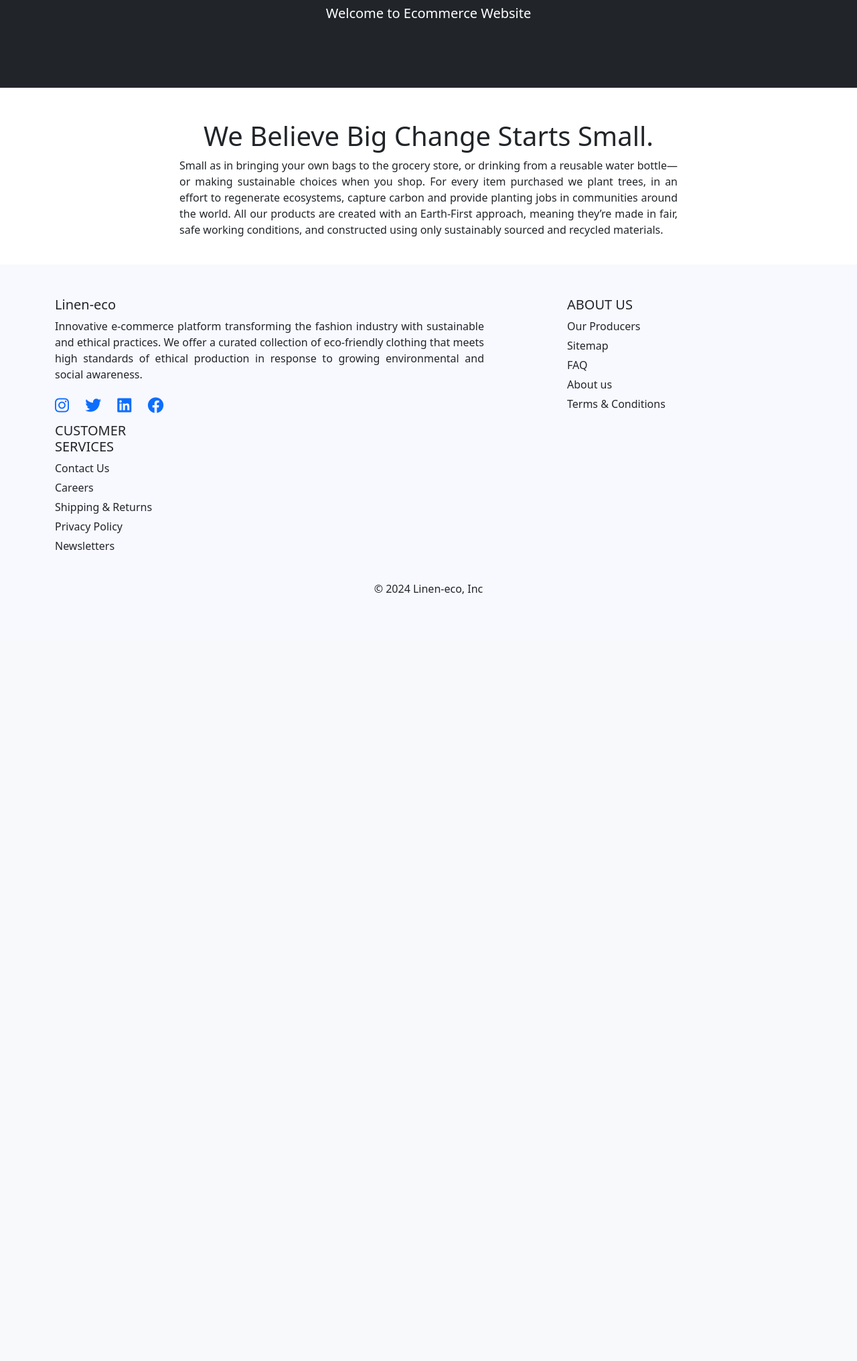
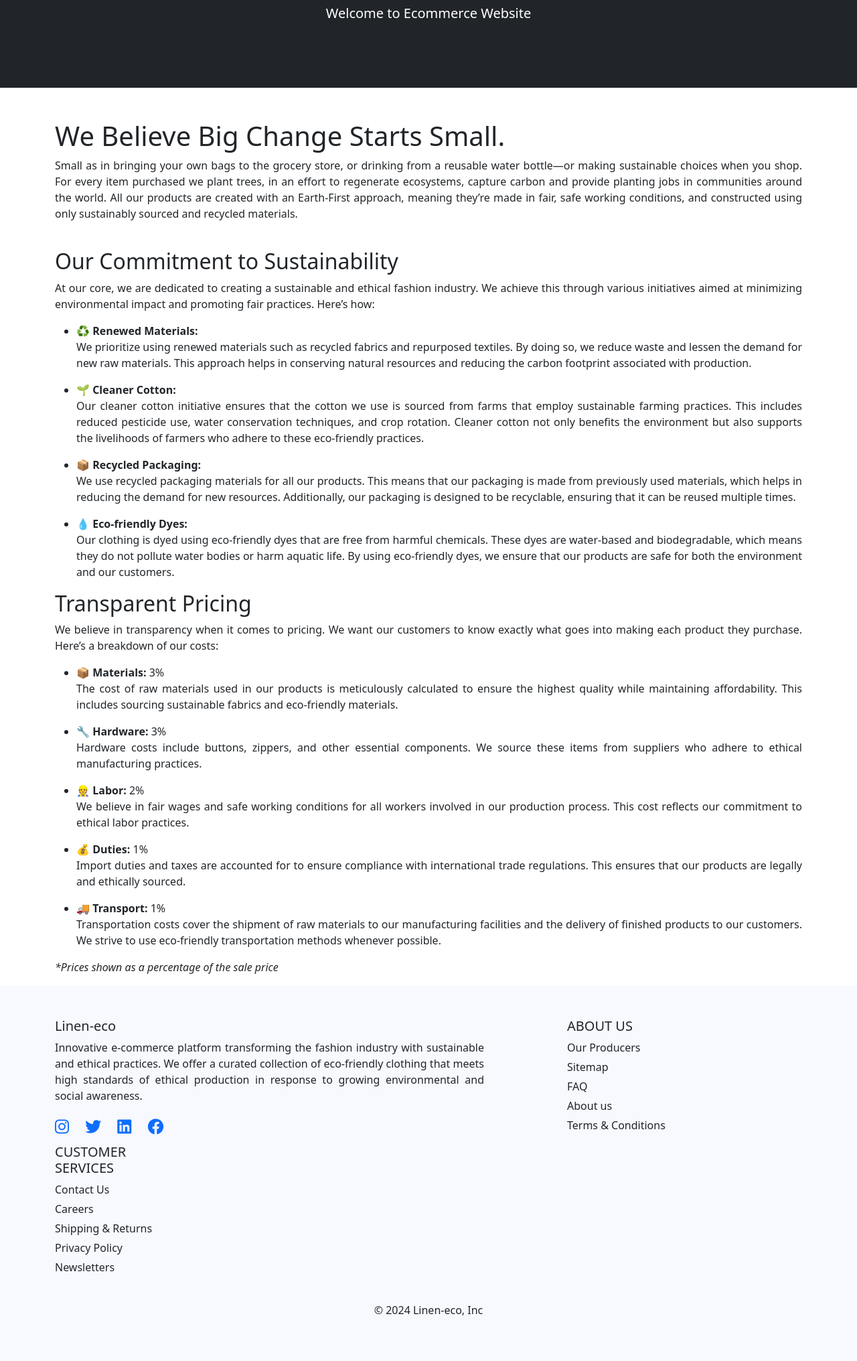
Before and after one commit to SinghVikram97/django-ecommerce, a Django app: page /about/ in a window 1280 px wide. Shown: the part 222-2254 px from the top of the page at 67% size. Before the commit the page ends 1109 px from the top, so only its background shows below. Run offline with Django 4.2, Linux system fonts and the light colour scheme; some libraries are stand-ins or nearby versions.

Commit message:
Editing About page

```diff
--- a/store/templates/about.html
+++ b/store/templates/about.html
@@ -9,19 +9,78 @@
             </div>
         </div>
     </header>
+
     <div class="container">
         <div class="row">
-            <center>
-                <div class="col-8">
+                <div class="content" align="justify">
                     <br>
                     <br>
                     <h1>We Believe Big Change Starts Small.</h1>
-                    <p align="justify">Small as in bringing your own bags to the grocery store, or drinking from a reusable water bottle—or making sustainable choices when you shop.
-                    For every item purchased we plant trees, in an effort to regenerate ecosystems, capture carbon and provide planting jobs in communities around the world. All our products are created with an Earth-First approach, meaning they’re made in fair, safe working conditions, and constructed using only sustainably sourced and recycled materials.
+                    <p>Small as in bringing your own bags to the grocery store, or drinking from a reusable water bottle—or making sustainable choices when you shop. For every item purchased we plant trees, in an effort to regenerate ecosystems, capture carbon and provide planting jobs in communities around the world. All our products are created with an Earth-First approach, meaning they’re made in fair, safe working conditions, and constructed using only sustainably sourced and recycled materials.
                     </p>
                     <br>
                 </div>
-            </center>
         </div>
     </div>
+
+    <div class="container">
+        <div class="content" align="justify">
+            <h2>Our Commitment to Sustainability</h2>
+            <p>At our core, we are dedicated to creating a sustainable and ethical fashion industry. We achieve this through various initiatives aimed at minimizing environmental impact and promoting fair practices. Here’s how:</p>
+            <ul>
+                <li>
+                    <span class="icon">♻️</span>
+                    <strong>Renewed Materials:</strong>
+                    <p>We prioritize using renewed materials such as recycled fabrics and repurposed textiles. By doing so, we reduce waste and lessen the demand for new raw materials. This approach helps in conserving natural resources and reducing the carbon footprint associated with production.</p>
+                </li>
+                <li>
+                    <span class="icon">🌱</span>
+                    <strong>Cleaner Cotton:</strong>
+                    <p>Our cleaner cotton initiative ensures that the cotton we use is sourced from farms that employ sustainable farming practices. This includes reduced pesticide use, water conservation techniques, and crop rotation. Cleaner cotton not only benefits the environment but also supports the livelihoods of farmers who adhere to these eco-friendly practices.</p>
+                </li>
+                <li>
+                    <span class="icon">📦</span>
+                    <strong>Recycled Packaging:</strong>
+                    <p>We use recycled packaging materials for all our products. This means that our packaging is made from previously used materials, which helps in reducing the demand for new resources. Additionally, our packaging is designed to be recyclable, ensuring that it can be reused multiple times.</p>
+                </li>
+                <li>
+                    <span class="icon">💧</span>
+                    <strong>Eco-friendly Dyes:</strong>
+                    <p>Our clothing is dyed using eco-friendly dyes that are free from harmful chemicals. These dyes are water-based and biodegradable, which means they do not pollute water bodies or harm aquatic life. By using eco-friendly dyes, we ensure that our products are safe for both the environment and our customers.</p>
+                </li>
+            </ul>
+
+            <h2>Transparent Pricing</h2>
+            <p>We believe in transparency when it comes to pricing. We want our customers to know exactly what goes into making each product they purchase. Here’s a breakdown of our costs:</p>
+            <ul>
+                <li>
+                    <span class="icon">📦</span>
+                    <strong>Materials:</strong> 3%
+                    <p>The cost of raw materials used in our products is meticulously calculated to ensure the highest quality while maintaining affordability. This includes sourcing sustainable fabrics and eco-friendly materials.</p>
+                </li>
+                <li>
+                    <span class="icon">🔧</span>
+                    <strong>Hardware:</strong> 3%
+                    <p>Hardware costs include buttons, zippers, and other essential components. We source these items from suppliers who adhere to ethical manufacturing practices.</p>
+                </li>
+                <li>
+                    <span class="icon">👷</span>
+                    <strong>Labor:</strong> 2%
+                    <p>We believe in fair wages and safe working conditions for all workers involved in our production process. This cost reflects our commitment to ethical labor practices.</p>
+                </li>
+                <li>
+                    <span class="icon">💰</span>
+                    <strong>Duties:</strong> 1%
+                    <p>Import duties and taxes are accounted for to ensure compliance with international trade regulations. This ensures that our products are legally and ethically sourced.</p>
+                </li>
+                <li>
+                    <span class="icon">🚚</span>
+                    <strong>Transport:</strong> 1%
+                    <p>Transportation costs cover the shipment of raw materials to our manufacturing facilities and the delivery of finished products to our customers. We strive to use eco-friendly transportation methods whenever possible.</p>
+                </li>
+            </ul>
+            <p><em>*Prices shown as a percentage of the sale price</em></p>
+        </div>
+    </div>
+
 {% endblock %}
```
